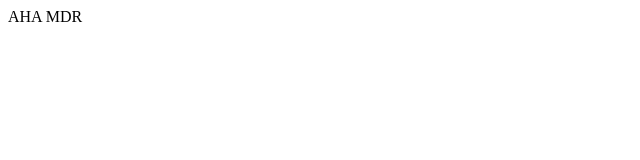
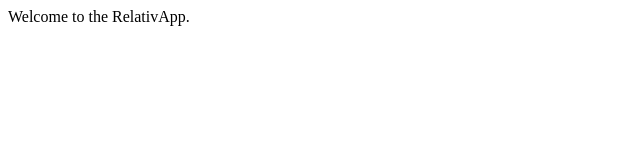
Before and after one commit to Xobtah/RelativApp, an Electron app: page public/index.html in a window 800 px wide. Shown: the whole page, without its empty margins (0-640 px from the left). Drawn offline with Linux system fonts and the light colour scheme.

Commit message:
Test commit

```diff
--- a/package.json
+++ b/package.json
@@ -9,6 +9,7 @@
   "author": "Sylvain Garant",
   "license": "ISC",
   "dependencies": {
-    "electron": "^1.8.2"
+    "electron": "^1.8.2",
+    "express": "^4.16.2"
   }
 }
--- a/public/index.html
+++ b/public/index.html
@@ -2,9 +2,9 @@
 <html>
     <head>
         <meta charset="utf-8">
-        <title></title>
+        <title>RelativApp</title>
     </head>
     <body>
-        AHA MDR
+        Welcome to the RelativApp.
     </body>
 </html>
```
